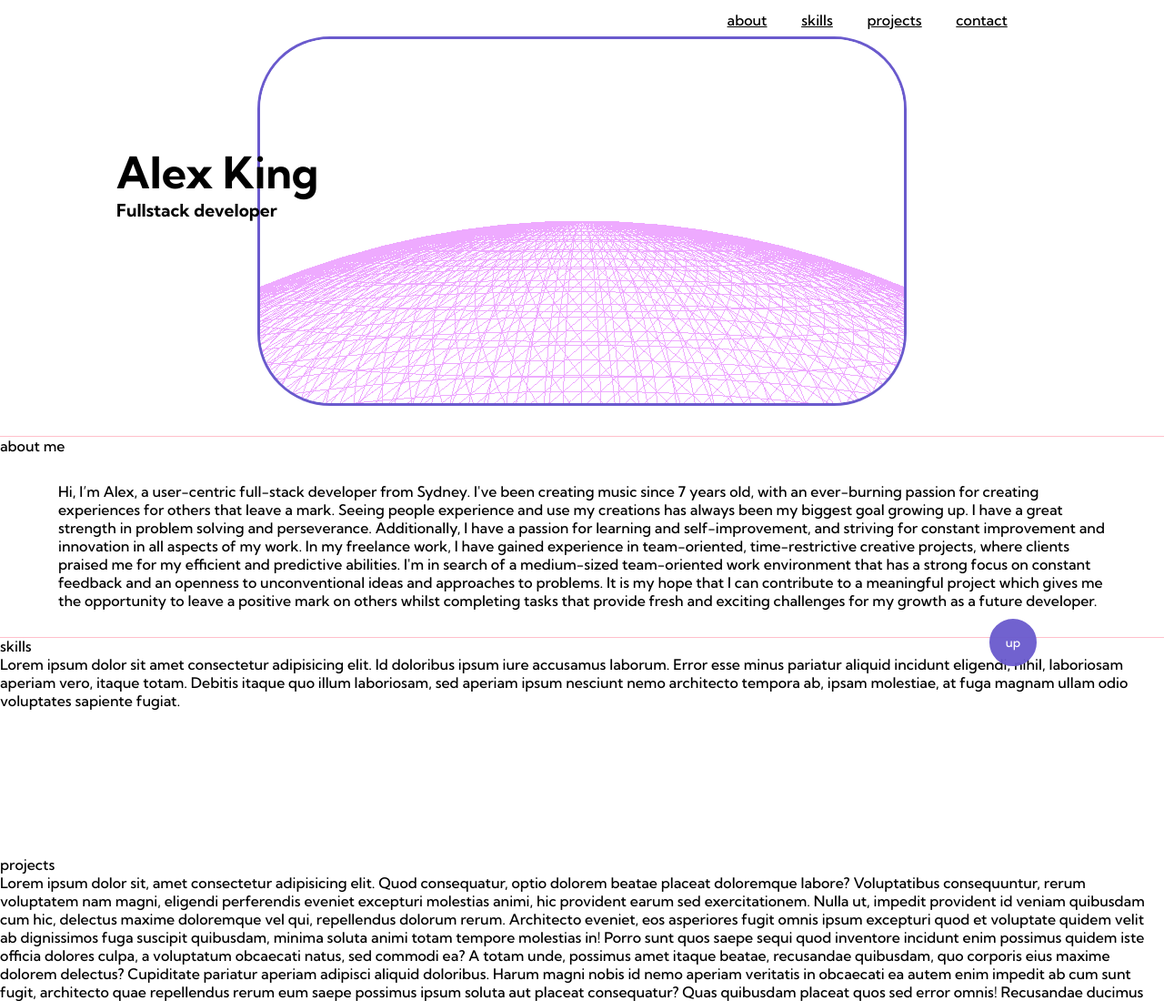
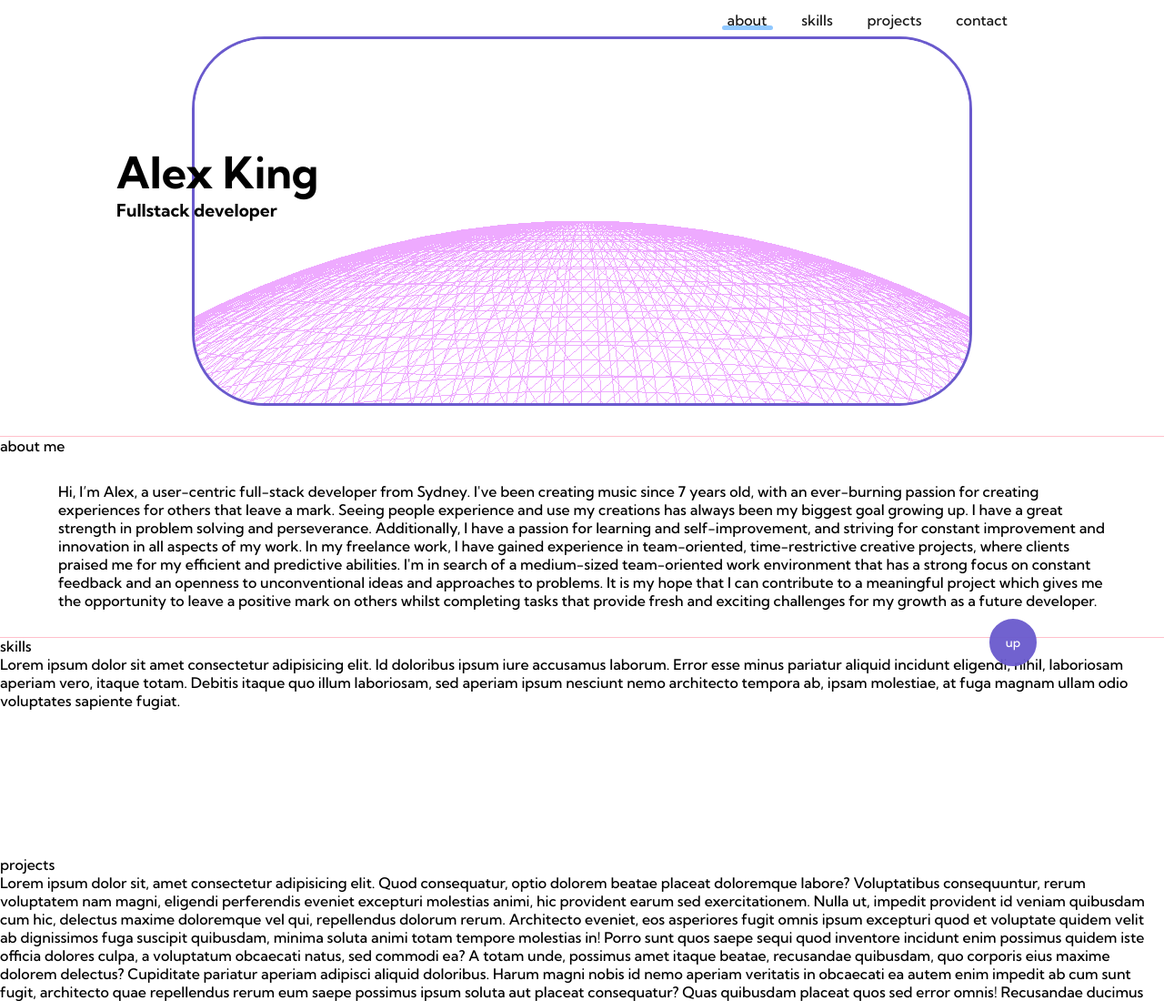
Before and after one commit to cal1co/portfolio-calico, a website built with Vite: page index.html in a window 1280 px wide. Shown: the top 1100 px of the page at 91% size. Built offline with nearby package versions, Linux system fonts and the light colour scheme; animation ran at ten frames a second.

Commit message:
scroll tracking added using jquery... will need to refactor

```diff
--- a/index.html
+++ b/index.html
@@ -18,7 +18,7 @@
 
       </div>
       <ul class="nav-controls">
-        <li class="nav-about"> <button class="nav-butt" onclick="location.href='#about'">about</button></li>
+        <li class="nav-about"> <button class="nav-butt selected" onclick="location.href='#about'">about</button>  </li>
 
         <li class="nav-skills"> <button class="nav-butt" onclick="location.href='#skills'">skills</button></li>
 
@@ -98,8 +98,9 @@
 
 
   </div>
+  <script src="https://code.jquery.com/jquery-3.6.0.min.js"></script>
+  <script type="module" src="js/scroll-track.js"></script>
   <script type="module" src="js/three-elems.js"></script>
-  <script type="module" src="js/main.js"></script>
 </body>
 
 </html>
--- a/js/main.js
+++ /dev/null
@@ -1,5 +0,0 @@
-console.log('helooooo')
-
-if (Window.scrollTop > 50){
-    console.log('passed 50')
-}
--- /dev/null
+++ b/js/scroll-track.js
@@ -0,0 +1,27 @@
+import $ from 'jquery'
+console.log('helooooo', $)
+
+$(window).scroll(function(){
+    let endLine = $(window).scrollTop() - 60
+    if ($("#about").offset().top > endLine){
+        $(".nav-about").children().addClass('selected')
+        $(".nav-skills").children().removeClass('selected')
+        $(".nav-projects").children().removeClass('selected')
+        $(".nav-contact").children().removeClass('selected')
+    } else if ($("#skills").offset().top > endLine) {
+        $(".nav-about").children().removeClass('selected')
+        $(".nav-skills").children().addClass('selected')
+        $(".nav-projects").children().removeClass('selected')
+        $(".nav-contact").children().removeClass('selected')
+    } else if ($("#projects").offset().top > endLine) {
+        $(".nav-about").children().removeClass('selected')
+        $(".nav-skills").children().removeClass('selected')
+        $(".nav-projects").children().addClass('selected')
+        $(".nav-contact").children().removeClass('selected')
+    } else if ($("#contact").offset().top > endLine) {
+        $(".nav-about").children().removeClass('selected')
+        $(".nav-skills").children().removeClass('selected')
+        $(".nav-projects").children().removeClass('selected')
+        $(".nav-contact").children().addClass('selected')
+    }
+})
--- a/style.css
+++ b/style.css
@@ -89,7 +89,7 @@ li{
   border:none;
   margin-left:2vw;
   font-size:1rem;
-  text-decoration:underline;
+  /* text-decoration:underline; */
 }
 .nav-butt:hover{
   cursor:pointer;
@@ -99,7 +99,24 @@ li{
 .nav-butt:active{
   transform:translateY(50%)
 }
-
+.nav-butt::before{
+  content: '';
+  position: absolute;
+  width:100%;
+  height:5px;
+  border-radius:4px;
+  background-color:#84c2ff;
+  bottom: 0;
+  left: 0;
+  transform-origin: right;
+  transform: scaleX(0);
+  transition: transform .15s ease-in-out;
+}
+/* .nav-butt:hover::before { */
+.selected:before{
+  transform-origin: left;
+  transform: scaleX(1);
+}
 
 .header-content{
   height:50vh
@@ -177,3 +194,15 @@ canvas:active{
 .footer{
   height:20vh;
 }
+
+.dot{
+  height:7px;
+  width:7px;
+  border: 1px solid sandybrown;
+  border-radius:10px;
+  background:sandybrown;
+  position:relative;
+  left:50%;
+  top:50%;
+  transform:translateX(50%)
+}
```
Also changed, not shown: js/three-elems.js.
